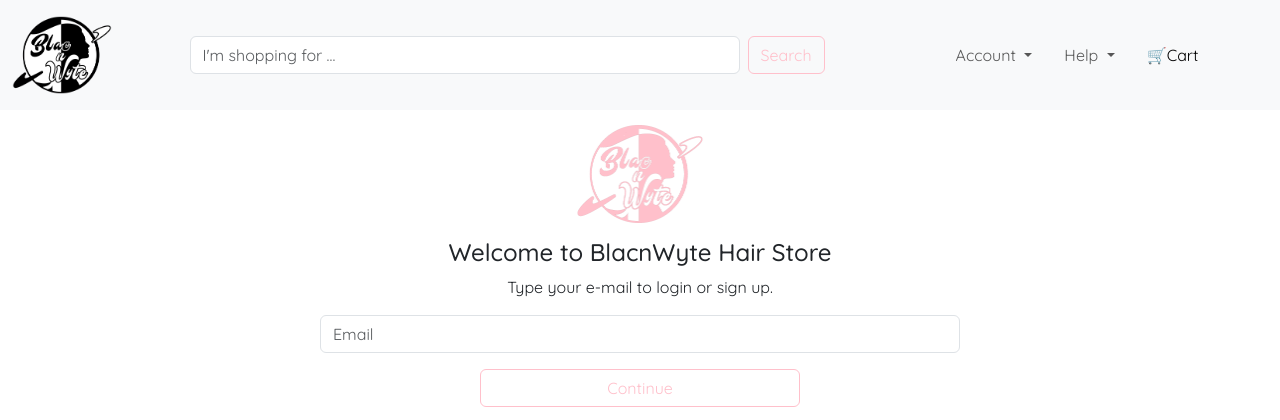
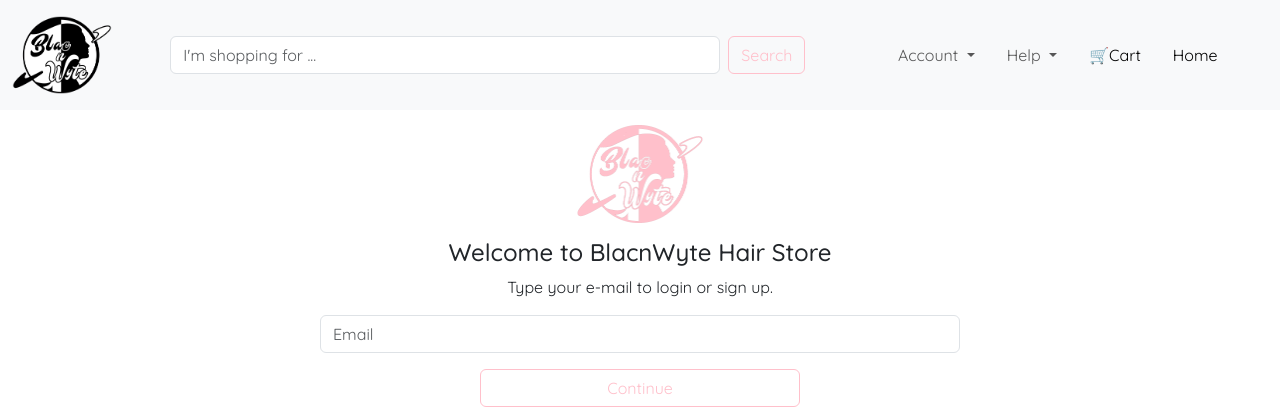
Before and after one commit to Lawrence-Nno/onlinestore, a Flask app: page /signin in a window 1280 px wide. Shown: the top 420 px of the page. Run offline with Flask 3, Linux system fonts and the light colour scheme.

Commit message:
Added Profile and Home view link

```diff
--- a/templates/header.html
+++ b/templates/header.html
@@ -28,7 +28,7 @@
           <ul class="navbar-nav mx-auto mb-2 mb-lg-0">
             <li class="nav-item dropdown">
               {% if logged_in: %}
-              <a class="nav-link dropdown-toggle" href="#" role="button" data-bs-toggle="dropdown" aria-expanded="false">
+              <a class="nav-link dropdown-toggle" href="{{ url_for('index') }}" role="button" data-bs-toggle="dropdown" aria-expanded="false">
                 Hi {{ user.firstname }}
               </a>
               {% else: %}
@@ -41,10 +41,11 @@
                   <li><a class="dropdown-item" href="{{ url_for('signup') }}">Sign up</a></li>
                   <li><a class="dropdown-item" href="{{ url_for('login') }}">Log in</a></li>
                 {% else: %}
+                  <li><a class="dropdown-item" href="{{ url_for('profile', idx=user.id) }}">Profile</a></li>
+                  <li><a class="dropdown-item" href="{{ url_for('order') }}">Orders</a></li>
+                  <li><hr class="dropdown-divider"></li>
                   <li><a class="dropdown-item" href="{{ url_for('logout') }}">Log out</a></li>
                 {% endif %}
-                <li><hr class="dropdown-divider"></li>
-                <li><a class="dropdown-item" href="{{ url_for('order') }}">Orders</a></li>
               </ul>
             </li>
             <li class="nav-item dropdown ms-3">
@@ -68,6 +69,10 @@
               <li class="nav-item ms-3">
                 <a class="nav-link active" href="{{ url_for('admin.index') }}" aria-current="page">Admin</a>
               </li>
+            {% else: %}
+              <li class="nav-item ms-3">
+                <a class="nav-link active" href="{{ url_for('index') }}" aria-current="page">Home</a>
+              </li>
             {% endif %}
           </ul>
         </div>
```
